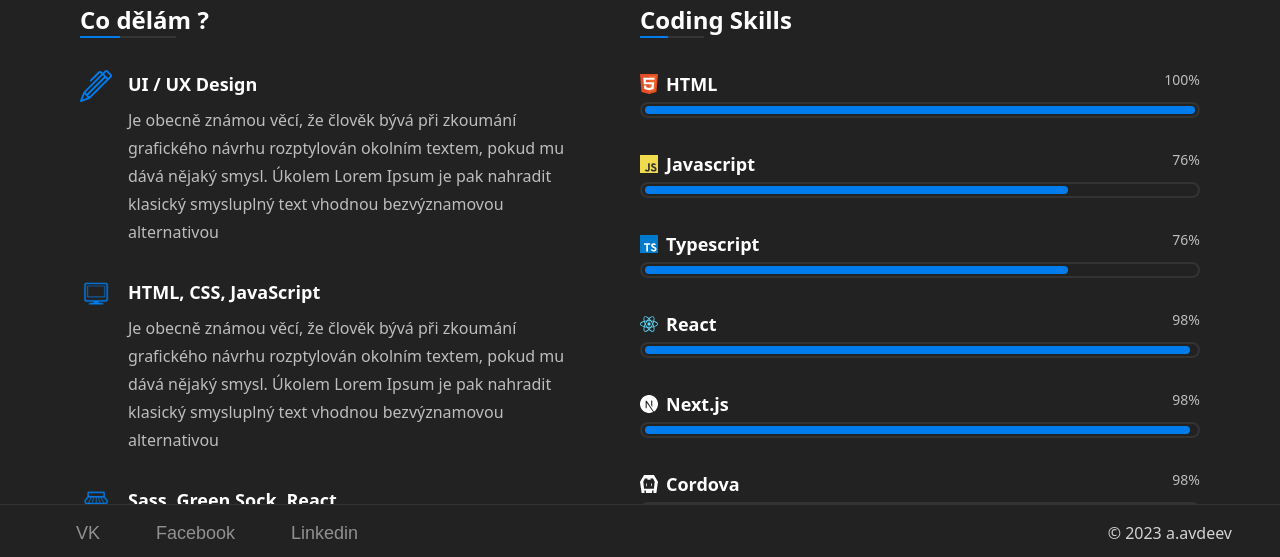
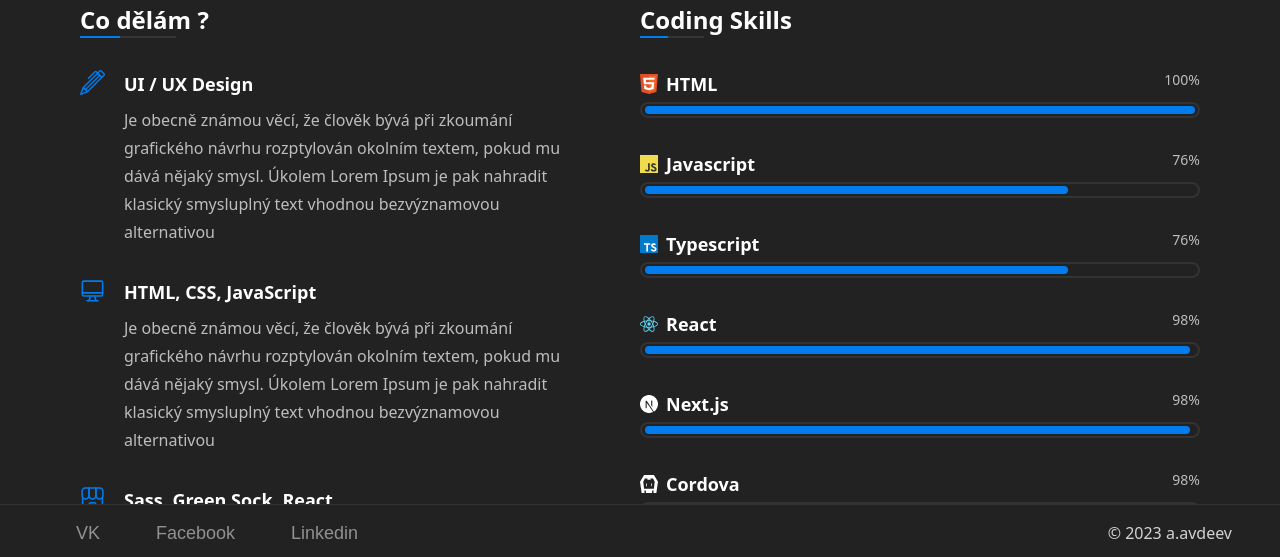
Before and after one commit to AndreyAvdeev/a.avdeev.github.io, a Next.js app: page /skills-front in a window 1280 px wide. Shown: the part 240-797 px from the top of the page. Built offline with nearby package versions, Linux system fonts and the light colour scheme.

Commit message:
Fix
svg icons in skills

```diff
--- a/app/skills-back/page.tsx
+++ b/app/skills-back/page.tsx
@@ -21,13 +21,13 @@
           </h2>
           <div className="h-0.5 bg-gray-450 w-24 before:content-[''] before:block before:h-0.5 before:w-10 before:bg-blue"></div>
           <div className="flex my-8 mr-0 md:mr-8">
-          <div className="flex mr-4 min-w-[2rem] max-w-[2rem]">
+          <div className="flex mr-3 min-w-[2rem] max-w-[2rem]">
               <Image
                 className="self-start max-w-max"
                 src={penIcon}
                 alt="logo"
-                height={32}
-                width={32}
+                height={25}
+                width={25}
               />
             </div>
             <div>
@@ -41,13 +41,13 @@
             </div>
           </div>
           <div className="flex my-8 mr-0 md:mr-8">
-          <div className="flex mr-4 min-w-[2rem] max-w-[2rem]">
+          <div className="flex mr-3 min-w-[2rem] max-w-[2rem]">
               <Image
                 className="self-start max-w-max"
                 src={monitorIcon}
                 alt="logo"
-                height={32}
-                width={32}
+                height={25}
+                width={25}
               />
             </div>
             <div>
--- a/app/skills-front/page.tsx
+++ b/app/skills-front/page.tsx
@@ -22,13 +22,13 @@
           </h2>
           <div className="h-0.5 bg-gray-450 w-24 before:content-[''] before:block before:h-0.5 before:w-10 before:bg-blue"></div>
           <div className="flex my-8 mr-0 md:mr-8">
-            <div className="flex mr-4 min-w-[2rem] max-w-[2rem]">
+            <div className="flex mr-3 min-w-[2rem] max-w-[2rem]">
               <Image
                 className="self-start max-w-max"
                 src={penIcon}
                 alt="logo"
-                height={32}
-                width={32}
+                height={25}
+                width={25}
               />
             </div>
             <div>
@@ -42,13 +42,13 @@
             </div>
           </div>
           <div className="flex my-8 mr-0 md:mr-8">
-            <div className="flex mr-4 min-w-[2rem] max-w-[2rem]">
+            <div className="flex mr-3 min-w-[2rem] max-w-[2rem]">
               <Image
                 className="self-start max-w-max"
                 src={monitorIcon}
                 alt="logo"
-                height={32}
-                width={32}
+                height={25}
+                width={25}
               />
             </div>
             <div>
@@ -64,13 +64,13 @@
             </div>
           </div>
           <div className="flex my-8 mr-0 md:mr-8">
-            <div className="flex mr-4 min-w-[2rem] max-w-[2rem]">
+            <div className="flex mr-3 min-w-[2rem] max-w-[2rem]">
               <Image
                 className="self-start max-w-max"
                 src={homeIcon}
                 alt="logo"
-                height={32}
-                width={32}
+                height={25}
+                width={25}
               />
             </div>
             <div>
```
Also changed, not shown: public/home.svg, public/monitor.svg.
